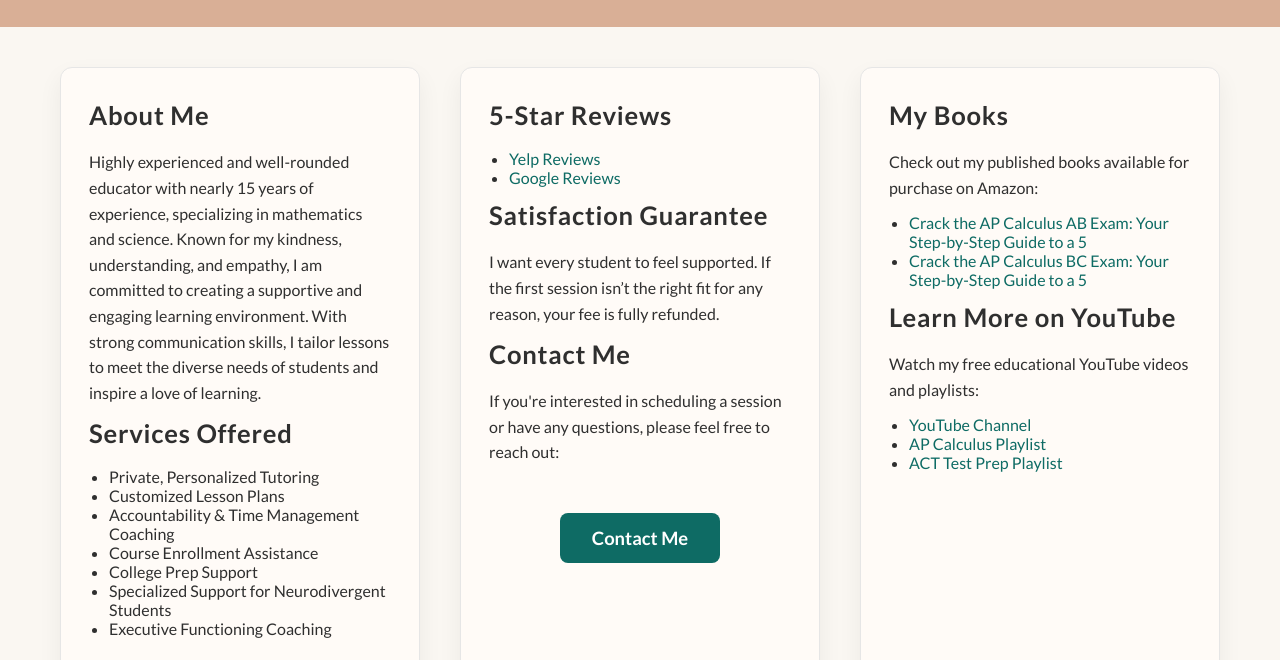
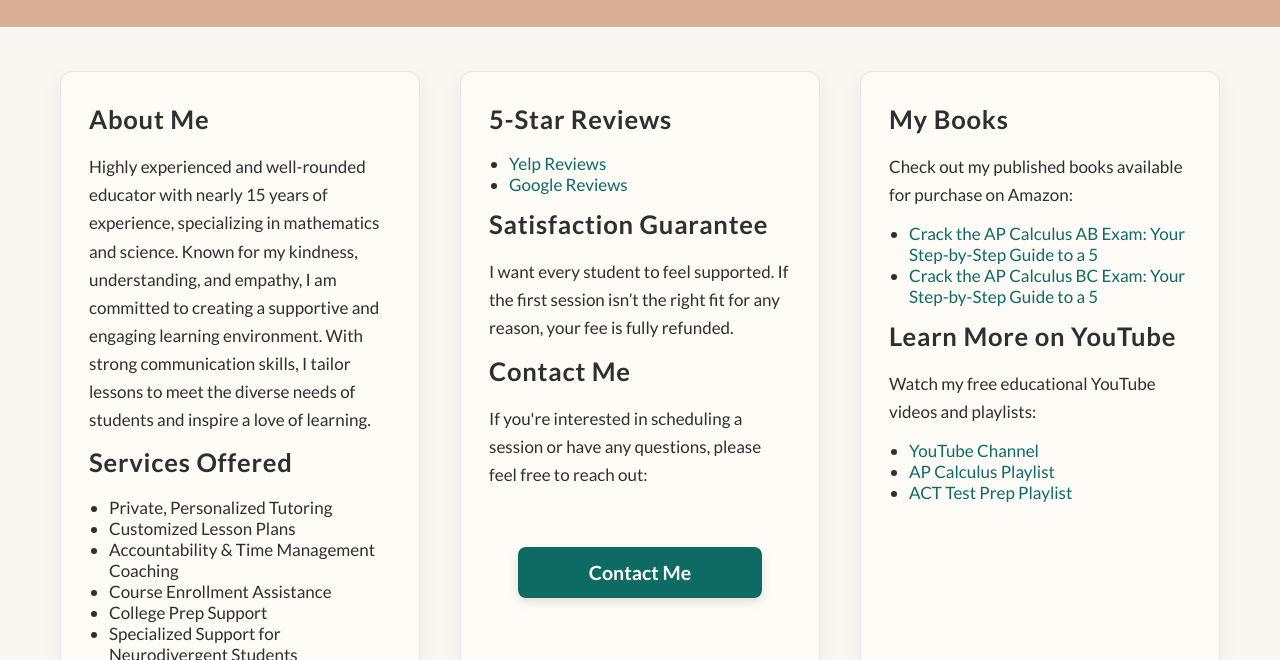
Before and after one commit to nmcintyre5/nmt, a plain HTML site: page index.html in a window 1280 px wide. Shown: the part 140-800 px from the top of the page. Drawn offline with nearby package versions, Linux system fonts and the light colour scheme; a web font is replaced by a local one.

Commit message:
Minor updates.

```diff
--- a/styles.css
+++ b/styles.css
@@ -16,12 +16,13 @@ body {
     color: var(--color-dark-brown);
     margin: 0;
     padding: 0;
+    font-size: 17px; /* NEW: slightly larger base */
 }
 
 p {
-    line-height: 1.6;          /* Improved readability */
+    line-height: 1.65;
     margin-top: 0;
-    margin-bottom: 0.8em;      /* Consistent spacing under paragraphs */
+    margin-bottom: 0.8em;
 }
 
 /* === Header === */
@@ -50,8 +51,13 @@ h2, h3 {
     font-size: 1.6rem;
     color: var(--color-dark-brown);
     margin-top: 0;
-    margin-bottom: 0.75em;         /* Consistent gap before body text */
+    margin-bottom: 0.75em;
     letter-spacing: 0.03em;
+}
+
+/* When an h2 follows another h2, tighten the top margin a bit */
+h2 + h2 {
+    margin-top: 0.3em;
 }
 
 /* === List Styles === */
@@ -71,24 +77,25 @@ ul li::marker {
 .container {
     display: flex;
     flex-wrap: wrap;
-    margin: 20px auto;
+    margin: 24px auto;
     max-width: 1200px;
-    align-items: stretch;        /* Make columns the same height */
+    align-items: stretch;
+    padding: 0 20px;   /* NEW */
 }
 
 .column {
     flex: 1;
     min-width: 300px;
-    margin: 20px;                /* Slightly more space between columns */
-    padding: 32px 28px;          /* ~20–30% more vertical padding */
+    margin: 20px;
+    padding: 32px 28px;
     background-color: var(--color-card-bg);
 
-    border-radius: 12px;         /* Slightly rounder corners */
-    border: 1px solid var(--color-border-subtle);  /* Thin border */
+    border-radius: 12px;
+    border: 1px solid var(--color-border-subtle);
 
-    box-shadow: 0 10px 25px rgba(0, 0, 0, 0.06);   /* Softer shadow */
+    box-shadow: 0 10px 25px rgba(0, 0, 0, 0.06);
     display: flex;
-    flex-direction: column;      /* Helps things align nicely vertically */
+    flex-direction: column;
 }
 
 .contact-wrapper {
@@ -100,22 +107,27 @@ ul li::marker {
 .button {
     background-color: var(--color-teal);
     color: white;
-    padding: 14px 32px;   /* slightly larger */
+    padding: 14px 32px;
     border: none;
     cursor: pointer;
     font-family: inherit;        /* Use Lato */
     font-weight: 600;
     font-size: 1.15em;
-    margin-top: 15px;
+    margin-top: 24px; /*NEW*/
     text-decoration: none;
     display: inline-block;
     border-radius: 8px;
-    transition: background-color 0.3s ease, transform 0.2s ease;
+    width: 180px;
+    transition: background-color 0.3s ease, transform 0.15s ease, box-shadow 0.15s ease;
+    box-shadow: 0 4px 10px rgba(0,0,0,0.12);
 }
 
-.button:hover {
+.button:hover,
+.button:focus-visible {
     background-color: var(--color-dark-teal);
-    transform: scale(1.03);
+    transform: translateY(-1px);
+    box-shadow: 0 6px 14px rgba(0,0,0,0.16);
+    color: #FFFFFF;
 }
 
 /* === Footer === */
@@ -133,7 +145,7 @@ footer {
 a {
     color: var(--color-teal);
     text-decoration: none;
-    transition: color 0.3s ease;
+    transition: color 0.3s ease, box-shadow 0.2s ease;
 }
 
 a:hover {
@@ -141,14 +153,21 @@ a:hover {
     color: var(--color-dark-teal);
 }
 
+/* Clear, accessible focus outline for keyboard users */
+a:focus-visible {
+    outline: 2px solid var(--color-dark-teal);
+    outline-offset: 3px;
+}
+
 /* === Responsive Media Query === */
 @media (max-width: 768px) {
     .container {
         flex-direction: column;
+        padding: 0 16px;
     }
 
     .column {
-        margin: 12px 16px;
+        margin: 12px 0 16px;
         padding: 24px 20px;
     }
 
```
